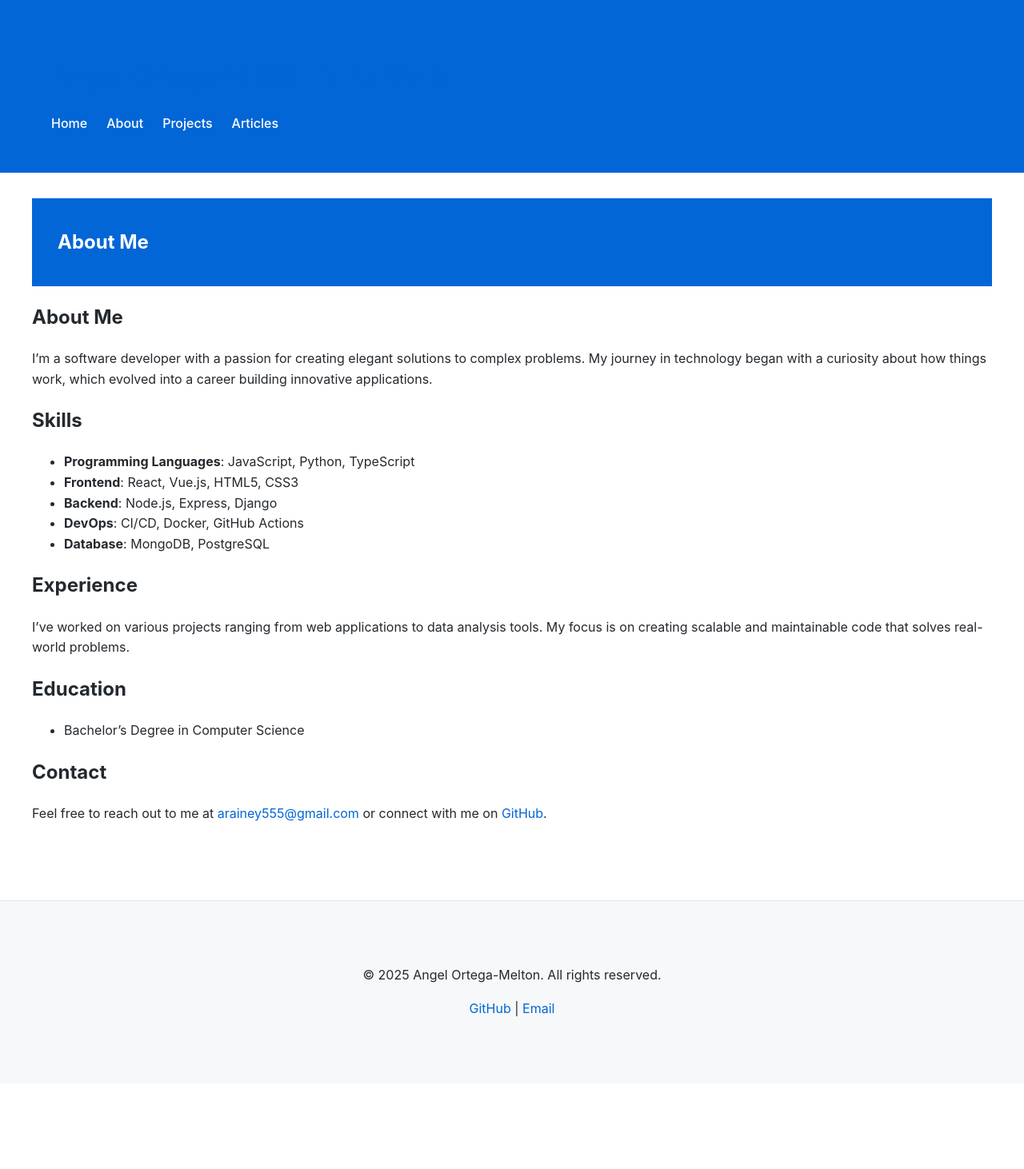
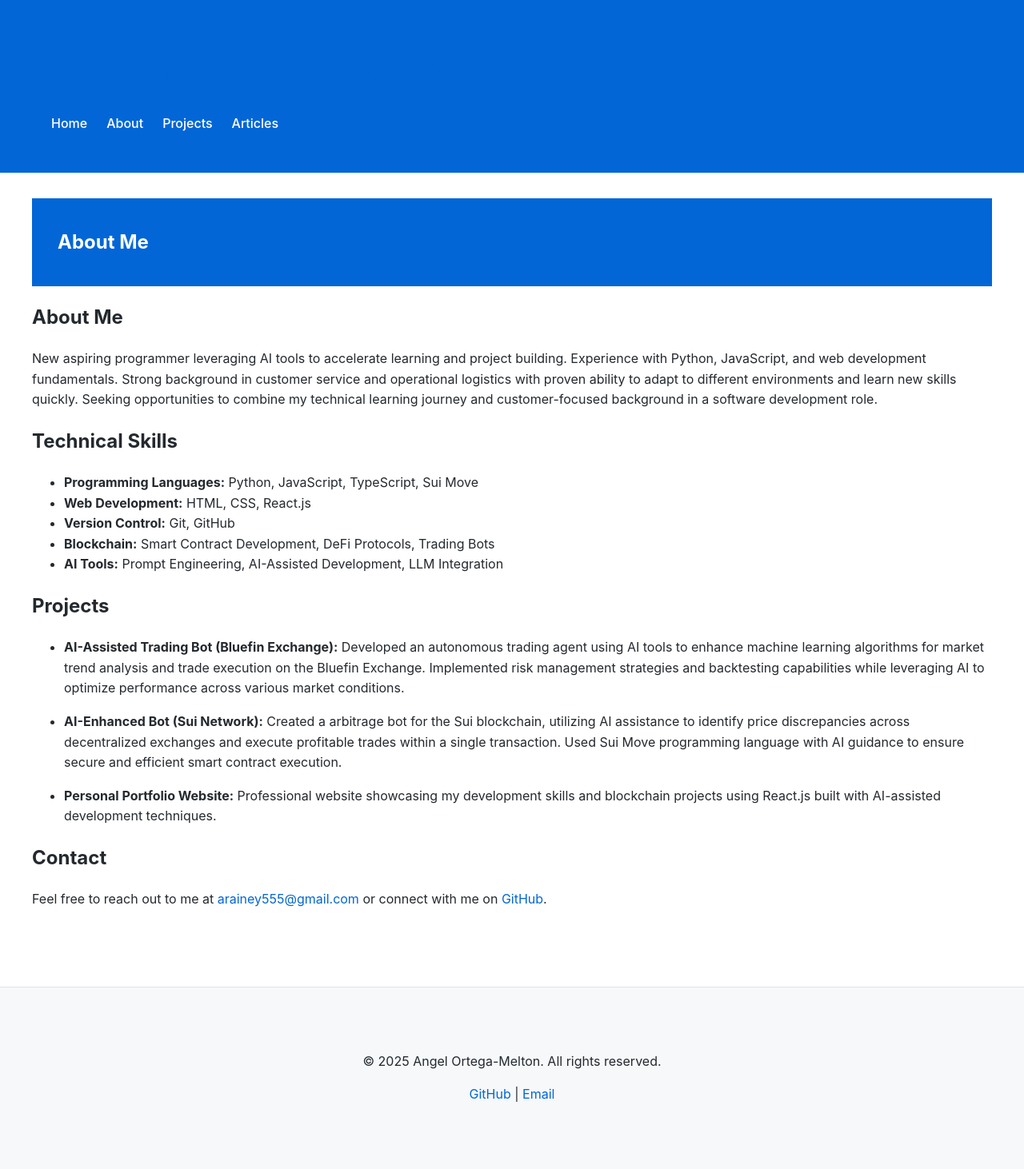
Before and after one commit to aortegamel/Personal-Website, a Jekyll site: the page built from about.md, in a window 1280 px wide. Shown: the whole page at 80% size. Built offline with Jekyll 4.4.1, drawn with Linux system fonts in a browser that asks for light colours; before the commit the page ends 1355 px from its top, so only the background shows below that.

Commit message:
Update about page based on resume

```diff
--- a/about.md
+++ b/about.md
@@ -6,23 +6,23 @@ permalink: /about/
 
 # About Me
 
-I'm a software developer with a passion for creating elegant solutions to complex problems. My journey in technology began with a curiosity about how things work, which evolved into a career building innovative applications.
+New aspiring programmer leveraging AI tools to accelerate learning and project building. Experience with Python, JavaScript, and web development fundamentals. Strong background in customer service and operational logistics with proven ability to adapt to different environments and learn new skills quickly. Seeking opportunities to combine my technical learning journey and customer-focused background in a software development role.
 
-## Skills
+## Technical Skills
 
-- **Programming Languages**: JavaScript, Python, TypeScript
-- **Frontend**: React, Vue.js, HTML5, CSS3
-- **Backend**: Node.js, Express, Django
-- **DevOps**: CI/CD, Docker, GitHub Actions
-- **Database**: MongoDB, PostgreSQL
+- **Programming Languages:** Python, JavaScript, TypeScript, Sui Move
+- **Web Development:** HTML, CSS, React.js
+- **Version Control:** Git, GitHub
+- **Blockchain:** Smart Contract Development, DeFi Protocols, Trading Bots
+- **AI Tools:** Prompt Engineering, AI-Assisted Development, LLM Integration
 
-## Experience
+## Projects
 
-I've worked on various projects ranging from web applications to data analysis tools. My focus is on creating scalable and maintainable code that solves real-world problems.
+- **AI-Assisted Trading Bot (Bluefin Exchange):** Developed an autonomous trading agent using AI tools to enhance machine learning algorithms for market trend analysis and trade execution on the Bluefin Exchange. Implemented risk management strategies and backtesting capabilities while leveraging AI to optimize performance across various market conditions.
 
-## Education
+- **AI-Enhanced  Bot (Sui Network):** Created a  arbitrage bot for the Sui blockchain, utilizing AI assistance to identify price discrepancies across decentralized exchanges and execute profitable trades within a single transaction. Used Sui Move programming language with AI guidance to ensure secure and efficient smart contract execution.
 
-- Bachelor's Degree in Computer Science
+- **Personal Portfolio Website:** Professional website showcasing my development skills and blockchain projects using React.js built with AI-assisted development techniques.
 
 ## Contact
 
```
